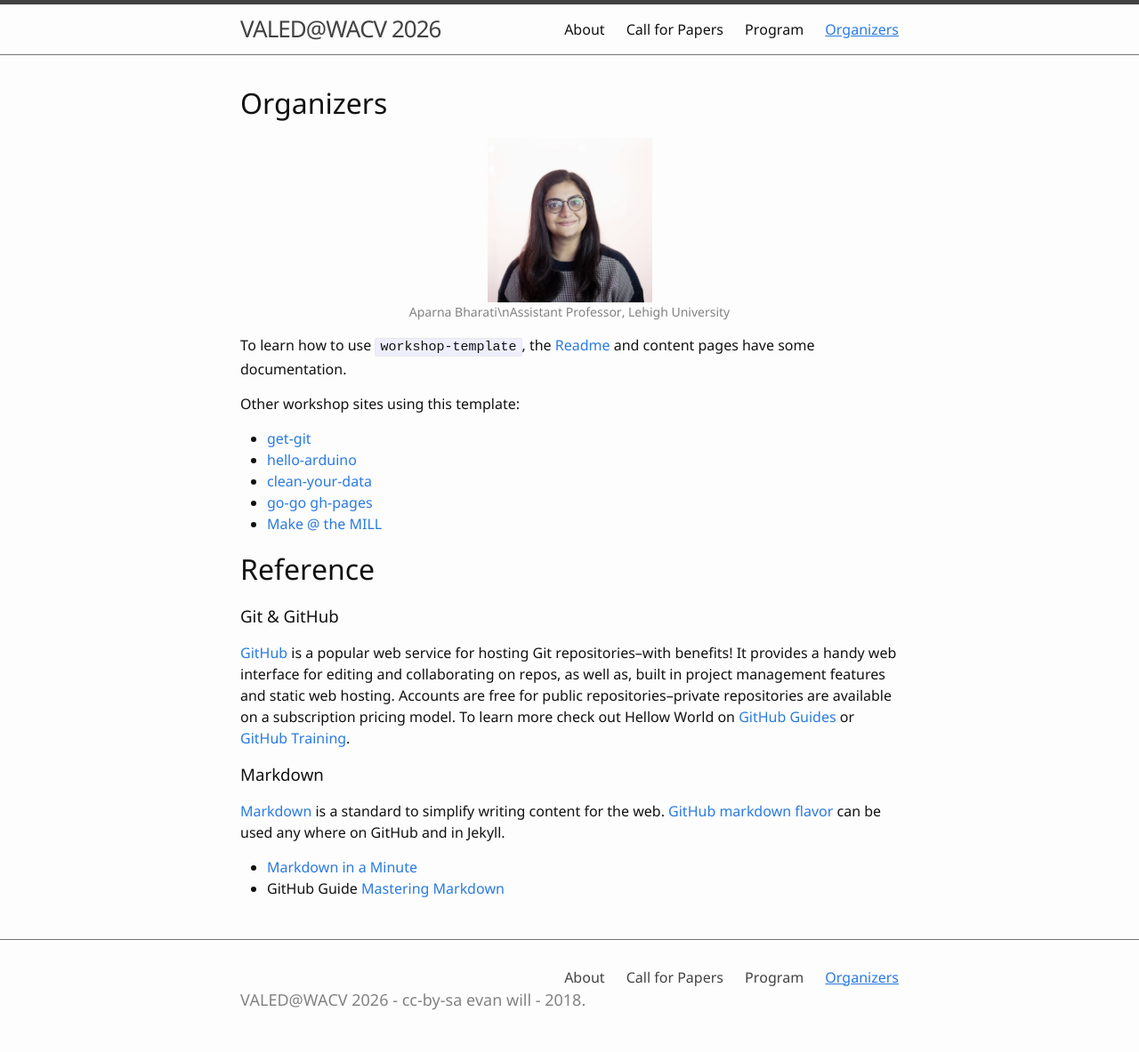
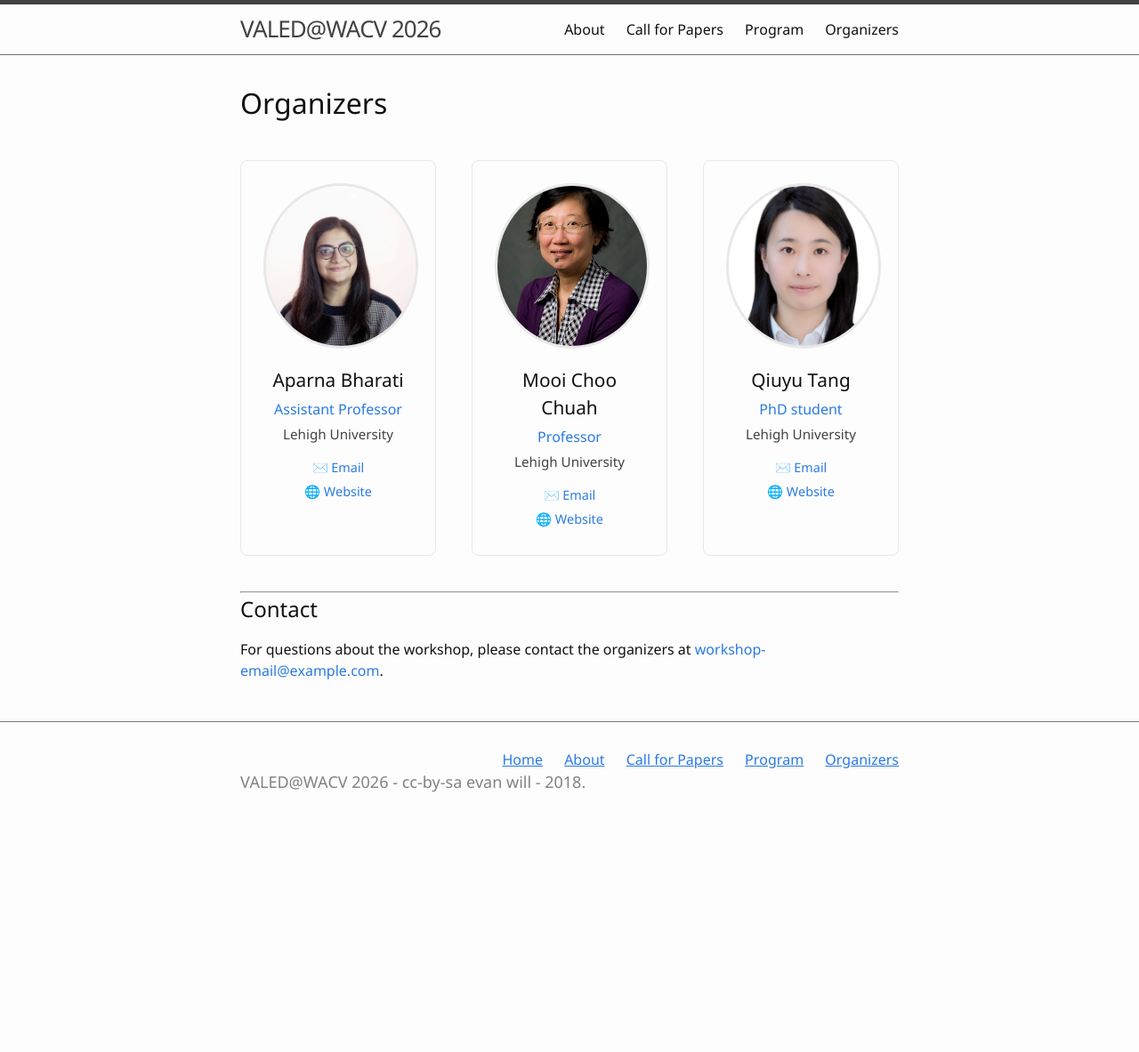
Before and after one commit to aparnabharati/valed-workshop-2026, a Jekyll site: the page built from 4-resources.md, in a window 1280 px wide. Shown: the whole page at 89% size. Built offline with Jekyll 4.4.1, drawn with Linux system fonts in a browser that asks for light colours; after the commit the page ends 938 px from its top, so only the background shows below that.

Commit message:
update stream and profile

```diff
--- a/4-resources.md
+++ b/4-resources.md
@@ -5,31 +5,36 @@
 
 # Organizers
 
-{% include figure.html img="83B93D6E-44DC-464A-8E61-028CDBB82287.JPG" alt="cat" caption="Aparna Bharati\nAssistant Professor, Lehigh University" width="25%" %}
+<div class="organizers-grid">
 
-To learn how to use `workshop-template`, the [Readme](https://github.com/evanwill/workshop-template/blob/main/README.md) and content pages have some documentation.
+{% include organizer-card.html
+   img="83B93D6E-44DC-464A-8E61-028CDBB82287.JPG"
+   name="Aparna Bharati"
+   title="Assistant Professor"
+   affiliation="Lehigh University"
+   email="apb220@lehigh.edu"
+   website="https://aparnabharati.github.io" %}
 
-Other workshop sites using this template:
+{% include organizer-card.html
+   img="mooi2.jpg"
+   name="Mooi Choo Chuah"
+   title="Professor"
+   affiliation="Lehigh University"
+   email="mcc7@lehigh.edu"
+   website="https://www.cse.lehigh.edu/~chuah/" %}
 
-- [get-git](https://evanwill.github.io/get-git/)
-- [hello-arduino](https://evanwill.github.io/hello-arduino/)
-- [clean-your-data](https://evanwill.github.io/clean-your-data/)
-- [go-go gh-pages](https://evanwill.github.io/go-go-ghpages/)
-- [Make @ the MILL](https://uidaholib.github.io/make-at-the-mill/)
+{% include organizer-card.html
+   img="1741284470212.jpeg"
+   name="Qiuyu Tang"
+   title="PhD student"
+   affiliation="Lehigh University"
+   email="qit220@lehigh.edu"
+   website="https://www.qiuyutang.com" %}
 
-# Reference
+</div>
 
-### Git & GitHub
+---
 
-[GitHub](https://github.com/){:target="_blank"} is a popular web service for hosting Git repositories--with benefits!
-It provides a handy web interface for editing and collaborating on repos, as well as, built in project management features and static web hosting.
-Accounts are free for public repositories--private repositories are available on a subscription pricing model.
-To learn more check out Hellow World on [GitHub Guides](https://guides.github.com/){:target="_blank"} or [GitHub Training](https://services.github.com/on-demand/){:target="_blank"}.
+## Contact
 
-### Markdown
-
-[Markdown](https://daringfireball.net/projects/markdown/) is a standard to simplify writing content for the web.
-[GitHub markdown flavor](https://help.github.com/articles/basic-writing-and-formatting-syntax/) can be used any where on GitHub and in Jekyll.
-
-- [Markdown in a Minute](https://evanwill.github.io/_drafts/notes/markdown-minute.html)
-- GitHub Guide [Mastering Markdown](https://guides.github.com/features/mastering-markdown/)
+For questions about the workshop, please contact the organizers at [workshop-email@example.com](mailto:workshop-email@example.com).
--- a/_includes/footer.html
+++ b/_includes/footer.html
@@ -2,11 +2,11 @@
   <div class="wrapper">
     <div class="footer-col-wrapper" >
     <div class="footer-nav">
-        {% for lesson in site.pages %}
-          {% if lesson.nav == true %}
-          <a class="page-link{% if page.url == lesson.url %} active{% endif %}" href="{{ lesson.url | relative_url }}">{{ lesson.title | escape }}</a>
-          {% endif %}
-        {% endfor %}
+        <a class="page-link" href="{{ '/' | relative_url }}#home">Home</a>
+        <a class="page-link" href="{{ '/' | relative_url }}#about">About</a>
+        <a class="page-link" href="{{ '/' | relative_url }}#call-for-papers">Call for Papers</a>
+        <a class="page-link" href="{{ '/' | relative_url }}#program">Program</a>
+        <a class="page-link" href="{{ '/' | relative_url }}#organizers">Organizers</a>
     </div>
     </div>
       <h2 class="footer-heading"><a href="{{ '/' | relative_url }}">{{ site.title | escape }}</a> - <a href="https://creativecommons.org/licenses/by-sa/4.0/">cc-by-sa</a> <a href="https://github.com/{{ site.github_username }}">{{ site.author }}</a> - {{ site.pub_year }}.</h2>
--- /dev/null
+++ b/_includes/organizer-card.html
@@ -0,0 +1,31 @@
+{% comment %}
+  Organizer card component
+  Usage: {% include organizer-card.html
+           img="photo.jpg"
+           name="Name"
+           title="Position"
+           affiliation="Institution"
+           email="email@example.com"
+           website="https://..." %}
+{% endcomment %}
+
+<div class="organizer-card">
+  <div class="organizer-photo">
+    <img src="{{ include.img | prepend: '/images/' | relative_url }}" alt="{{ include.name }}">
+  </div>
+  <div class="organizer-info">
+    <h3 class="organizer-name">{{ include.name }}</h3>
+    <p class="organizer-title">{{ include.title }}</p>
+    <p class="organizer-affiliation">{{ include.affiliation }}</p>
+    {% if include.email %}
+    <p class="organizer-contact">
+      <a href="mailto:{{ include.email }}">✉️ Email</a>
+    </p>
+    {% endif %}
+    {% if include.website %}
+    <p class="organizer-contact">
+      <a href="{{ include.website }}" target="_blank">🌐 Website</a>
+    </p>
+    {% endif %}
+  </div>
+</div>
--- a/_layouts/default.html
+++ b/_layouts/default.html
@@ -15,6 +15,8 @@
 
     {% include footer.html %}
 
+    {% include scroll-nav.html %}
+
   </body>
 
 </html>
--- a/_sass/_custom.scss
+++ b/_sass/_custom.scss
@@ -1,10 +1,150 @@
+/* Smooth scrolling for anchor links */
+html {
+    scroll-behavior: smooth;
+}
+
+/* Section styles for long-form content */
+section {
+    padding: 60px 0;
+    min-height: 400px;
+
+    &.section-hero {
+        padding-top: 40px;
+        padding-bottom: 80px;
+    }
+
+    &.section-content {
+        padding-top: 60px;
+        padding-bottom: 60px;
+    }
+}
+
+/* Section dividers */
+section + hr {
+    margin: 0;
+    border: 0;
+    height: 1px;
+    background: $grey-color-light;
+}
+
+/* Better spacing for sections */
+section h1 {
+    margin-top: 0;
+    padding-top: 20px;
+    scroll-margin-top: 80px; /* Offset for fixed header if any */
+}
+
+section h2 {
+    margin-top: 30px;
+    scroll-margin-top: 80px;
+}
+
+/* Highlight active section in nav on scroll */
+.site-nav .page-link:hover,
+.site-footer .page-link:hover {
+    color: $active-color;
+    text-decoration: underline;
+}
+
+.site-nav .active,
+.site-footer .active {
+    text-decoration: underline;
+    color: $active-color;
+}
+
+/* Footer spacing */
+.page-footer {
+    margin-top: 80px;
+    padding-top: 40px;
+    border-top: 1px solid $grey-color-light;
+}
+
+/* Table of contents (legacy) */
 .toc {
     padding: 10px;
     margin: 15px;
     border: solid 1px $grey-color-light;
     border-radius: 5px;
 }
-.site-nav .active, .site-footer .active {
-    text-decoration: underline;
-    color: $active-color;
+
+/* Organizers Grid Layout */
+.organizers-grid {
+    display: grid;
+    grid-template-columns: repeat(3, 1fr);
+    gap: 40px;
+    margin: 40px 0;
+
+    /* Responsive: 2 columns on tablets */
+    @media screen and (max-width: $on-laptop) {
+        grid-template-columns: repeat(2, 1fr);
+        gap: 30px;
+    }
+
+    /* Responsive: 1 column on mobile */
+    @media screen and (max-width: $on-palm) {
+        grid-template-columns: 1fr;
+        gap: 30px;
+    }
 }
+
+/* Organizer Card */
+.organizer-card {
+    text-align: center;
+    background: $background-color;
+    border: 1px solid $grey-color-light;
+    border-radius: 8px;
+    padding: 25px;
+    transition: transform 0.3s ease, box-shadow 0.3s ease;
+
+    &:hover {
+        transform: translateY(-5px);
+        box-shadow: 0 4px 12px rgba(0, 0, 0, 0.1);
+    }
+}
+
+.organizer-photo {
+    margin-bottom: 20px;
+
+    img {
+        width: 180px;
+        height: 180px;
+        border-radius: 50%;
+        object-fit: cover;
+        border: 3px solid $grey-color-light;
+    }
+}
+
+.organizer-info {
+    h3.organizer-name {
+        font-size: 1.3em;
+        margin: 10px 0 5px 0;
+        color: $headings-color;
+    }
+
+    .organizer-title {
+        font-size: 1em;
+        font-weight: 500;
+        color: $active-color;
+        margin: 5px 0;
+    }
+
+    .organizer-affiliation {
+        font-size: 0.95em;
+        color: $grey-color-dark;
+        margin: 5px 0 15px 0;
+    }
+
+    .organizer-contact {
+        margin: 5px 0;
+        font-size: 0.9em;
+
+        a {
+            color: $link-color;
+            text-decoration: none;
+
+            &:hover {
+                text-decoration: underline;
+            }
+        }
+    }
+}
```
Also changed, not shown: ORGANIZERS-GUIDE.md (added, +205 -0 lines), _includes/page-section.html (added, +15 -0 lines), _includes/scroll-nav.html (added, +30 -0 lines), index.md (+28 -6 lines), images/1741284470212.jpeg (added), images/mooi2.jpg (added).
